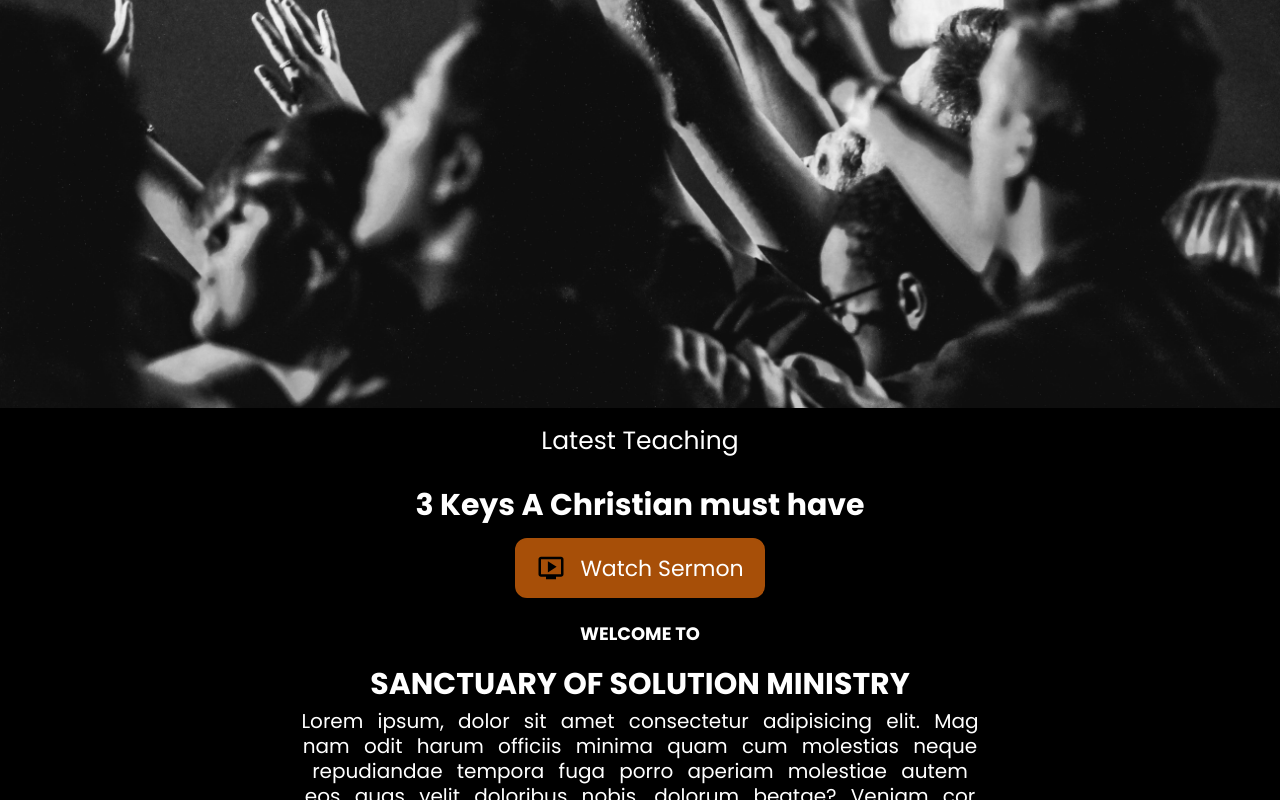
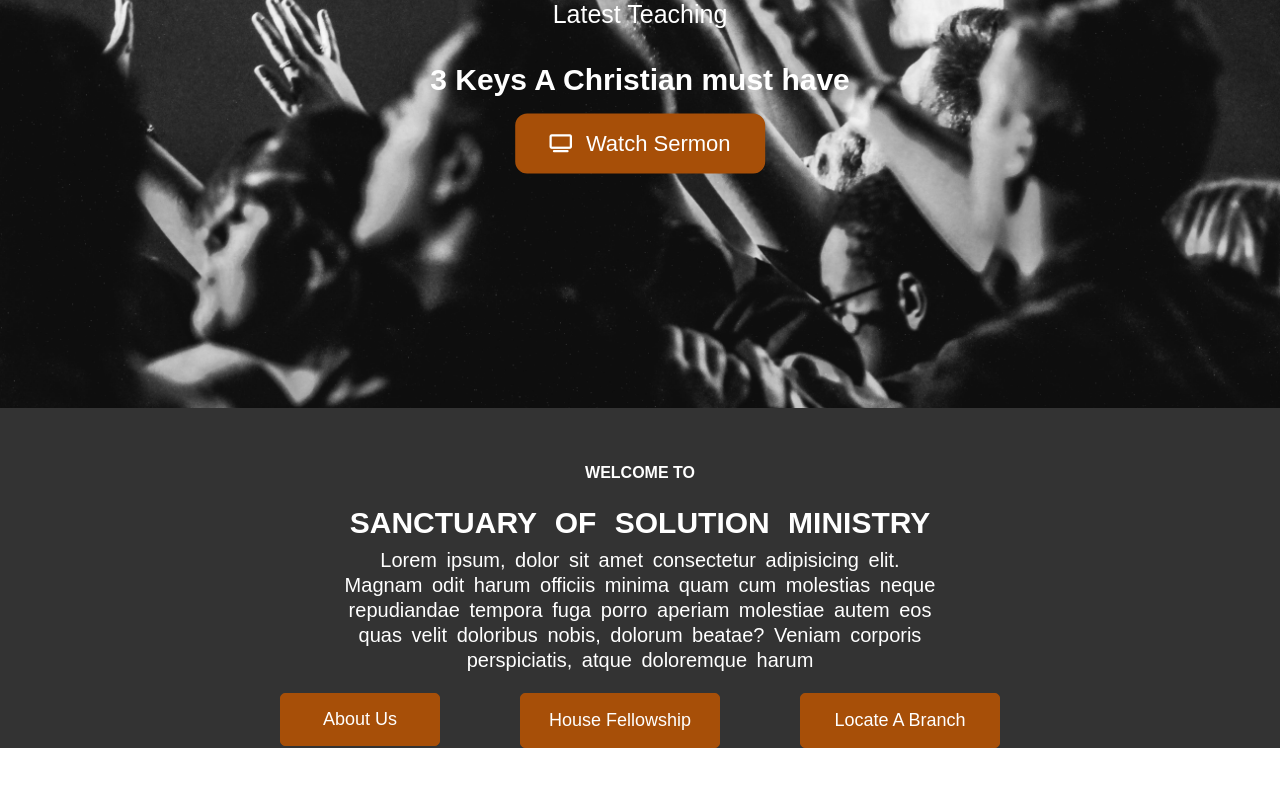
Before and after one commit to Macdavid28/sos-ministry, a React (Create React App) app: page / in a window 1280 px wide. Shown: the part 520-1320 px from the top of the page. After the commit the page ends 1268 px from the top, so only its background shows below. Built offline with nearby package versions, Linux system fonts and the light colour scheme.

Commit message:
create About.jsx component

```diff
--- a/public/index.html
+++ b/public/index.html
@@ -6,36 +6,18 @@
     <meta name="viewport" content="width=device-width, initial-scale=1" />
     <meta name="theme-color" content="#000000" />
     <meta name="description" content="Sanctuary Of Solution Ministry" />
-    <link rel="apple-touch-icon" href="Logo.jpg" />
-    <!--
-      manifest.json provides metadata used when your web app is installed on a
-      user's mobile device or desktop. See https://developers.google.com/web/fundamentals/web-app-manifest/
-    -->
-    <link rel="manifest" href="%PUBLIC_URL%/manifest.json" />
+    <link rel="icon" href="Logo.jpg" />
+    <link
+      rel="stylesheet"
+      href="https://cdnjs.cloudflare.com/ajax/libs/font-awesome/6.5.1/css/all.min.css"
+    />
 
-    <!--
-      Notice the use of %PUBLIC_URL% in the tags above.
-      It will be replaced with the URL of the `public` folder during the build.
-      Only files inside the `public` folder can be referenced from the HTML.
+    <link rel="icon" href="Logo.jpg" />
 
-      Unlike "/favicon.ico" or "favicon.ico", "%PUBLIC_URL%/favicon.ico" will
-      work correctly both with client-side routing and a non-root public URL.
-      Learn how to configure a non-root public URL by running `npm run build`.
-    -->
     <title>Sanctuary Of Solution Ministry</title>
   </head>
   <body>
     <noscript>You need to enable JavaScript to run this app.</noscript>
     <div id="root"></div>
-    <!--
-      This HTML file is a template.
-      If you open it directly in the browser, you will see an empty page.
-
-      You can add webfonts, meta tags, or analytics to this file.
-      The build step will place the bundled scripts into the <body> tag.
-
-      To begin the development, run `npm start` or `yarn start`.
-      To create a production bundle, use `npm run build` or `yarn build`.
-    -->
   </body>
 </html>
--- a/src/components/Home.css
+++ b/src/components/Home.css
@@ -1,10 +1,9 @@
-@import url("https://fonts.googleapis.com/css2?family=Dancing+Script&family=Poppins:wght@300;400;500;600;700;800&family=Roboto:wght@400;500;700&display=swap");
-@import url("https://fonts.googleapis.com/css2?family=Material+Symbols+Outlined:opsz,wght,FILL,GRAD@20..48,100..700,0..1,-50..200");
 :root {
   --orange: #a74f08;
   --sunset-yellow: #ffcc00;
   --white: #fff;
   --black: #000;
+  --gray: #333;
 }
 * {
   font-family: "Poppins", sans-serif;
@@ -21,9 +20,12 @@
 }
 .sermon {
   line-height: 65px;
-  background-color: var(--black);
+  /* background-color: var(--black); */
   text-align: center;
-  margin: auto;
+  position: absolute;
+  top: 70%;
+  left: 50%;
+  transform: translate(-50%, -30%);
 }
 .sermon .sermon-heading {
   color: #fff;
@@ -39,6 +41,7 @@
   border: 2px solid var(--orange);
   border-radius: 12px;
   background-color: var(--orange);
+  cursor: pointer;
 }
 .watch-button:hover {
   background: transparent;
@@ -59,40 +62,62 @@
 .welcome-message-section {
   text-align: center;
   line-height: 50px;
-  background-color: var(--black);
+  background-color: var(--gray);
   color: var(--white);
 }
 .welcome-section {
+  padding-top: 40px;
   text-align: center;
+  position: relative;
+  width: 100%;
+  flex-wrap: wrap;
+  align-content: flex-start;
 }
 .welcome-section .welcome-heading {
-  font-size: 18px;
+  font-size: 16px;
   font-weight: bold;
 }
 .welcome-section .church-name {
   font-size: 30px;
+  word-spacing: 10px;
 }
-.about-church {
+.container {
+  display: grid;
+  justify-content: center;
+  align-items: center;
+}
+.container .about-church {
   font-size: 20px;
   font-weight: 400;
   line-height: 25px;
-  text-align: center;
-  word-spacing: 8.9px;
-  padding-left: 300px;
-  padding-right: 300px;
-  word-break: break-all;
+  width: 600px;
+  word-spacing: 4px;
 }
-
 .quick-links {
   padding-top: 20px;
   display: flex;
-  gap: 100px;
+  gap: 80px;
   justify-content: center;
 }
-.btn {
+.about-btn {
   color: white;
   background-color: var(--orange);
-  padding: 10px;
+  padding: 15px;
+  width: 160px;
   border: 1px solid var(--orange);
   border-radius: 5px;
+  cursor: pointer;
 }
+.house-btn,
+.branch-btn {
+  color: white;
+  background-color: var(--orange);
+  padding: 16px;
+  border: 1px solid var(--orange);
+  border-radius: 5px;
+  cursor: pointer;
+  width: 200px;
+}
+.btn:hover {
+  background: transparent;
+}
--- a/src/components/Home.jsx
+++ b/src/components/Home.jsx
@@ -1,6 +1,5 @@
 import { Link } from "react-router-dom";
 import bannerImage from "../assets/banner.jpg";
-import tvIcon from "../assets/Tv-icon.svg";
 import "./Home.css";
 
 export const Home = () => {
@@ -15,7 +14,7 @@ export const Home = () => {
           <Link to="/">
             <button className="watch-button">
               <div className="watch-content">
-              <img src={tvIcon} alt={"Tv icon"} className="tv-icon" />{" "}
+                <i className="fa fa-television" style={{ color: "white" }}></i>
                 <p className="watch-text">Watch Sermon</p>
               </div>
             </button>
@@ -27,19 +26,32 @@ export const Home = () => {
           <p className="welcome-heading">WELCOME TO</p>
           <h2 className="church-name">SANCTUARY OF SOLUTION MINISTRY</h2>
         </div>
+        <div className="container">
           <p className="about-church">
-          Lorem ipsum, dolor sit amet consectetur adipisicing elit. Magnam odit
-          harum officiis minima quam cum molestias neque repudiandae tempora
-          fuga porro aperiam molestiae autem eos quas velit doloribus nobis,
-          dolorum beatae? Veniam corporis perspiciatis, atque doloremque harum
-          non accusamus saepe omnis, quis, ducimus eveniet voluptate illo
-          sapiente a ad praesentium dolores facilis molestiae sed enim
-          necessitatibus obcaecati repudiandae
+            Lorem ipsum, dolor sit amet consectetur adipisicing elit. Magnam
+            odit harum officiis minima quam cum molestias neque repudiandae
+            tempora fuga porro aperiam molestiae autem eos quas velit doloribus
+            nobis, dolorum beatae? Veniam corporis perspiciatis, atque
+            doloremque harum
           </p>
+        </div>
         <div className="quick-links">
-          <button className="btn" >About Us</button>
-          <button className="btn" > House Fellowship </button>
-          <button className="btn" >Locate A Branch</button>
+          <Link to="/about">
+            <button className="about-btn btn">About Us</button>
+          </Link>
+          <Link to="/">
+            <button className="house-btn btn"> House Fellowship </button>
+          </Link>
+          <Link to="/">
+            <button className="branch-btn btn">Locate A Branch</button>
+          </Link>
+        </div>
+      </section>
+      <section className="third-section">
+        <div>
+          <div></div>
+          <div></div>
+          <div></div>
         </div>
       </section>
     </div>
--- a/src/components/TopScrollButton/TopScrollButton.css
+++ b/src/components/TopScrollButton/TopScrollButton.css
@@ -8,7 +8,7 @@
 
 .top-scroll {
   padding: 8px 10px;
-  background-color: rgba(0, 0, 0, 0.5);
+  background-color: rgba(243, 242, 242, 0.5);
   color: #fff;
   border: none;
   border-radius: 5px;
```
Lines whose indentation alone changed are shown as unchanged.
